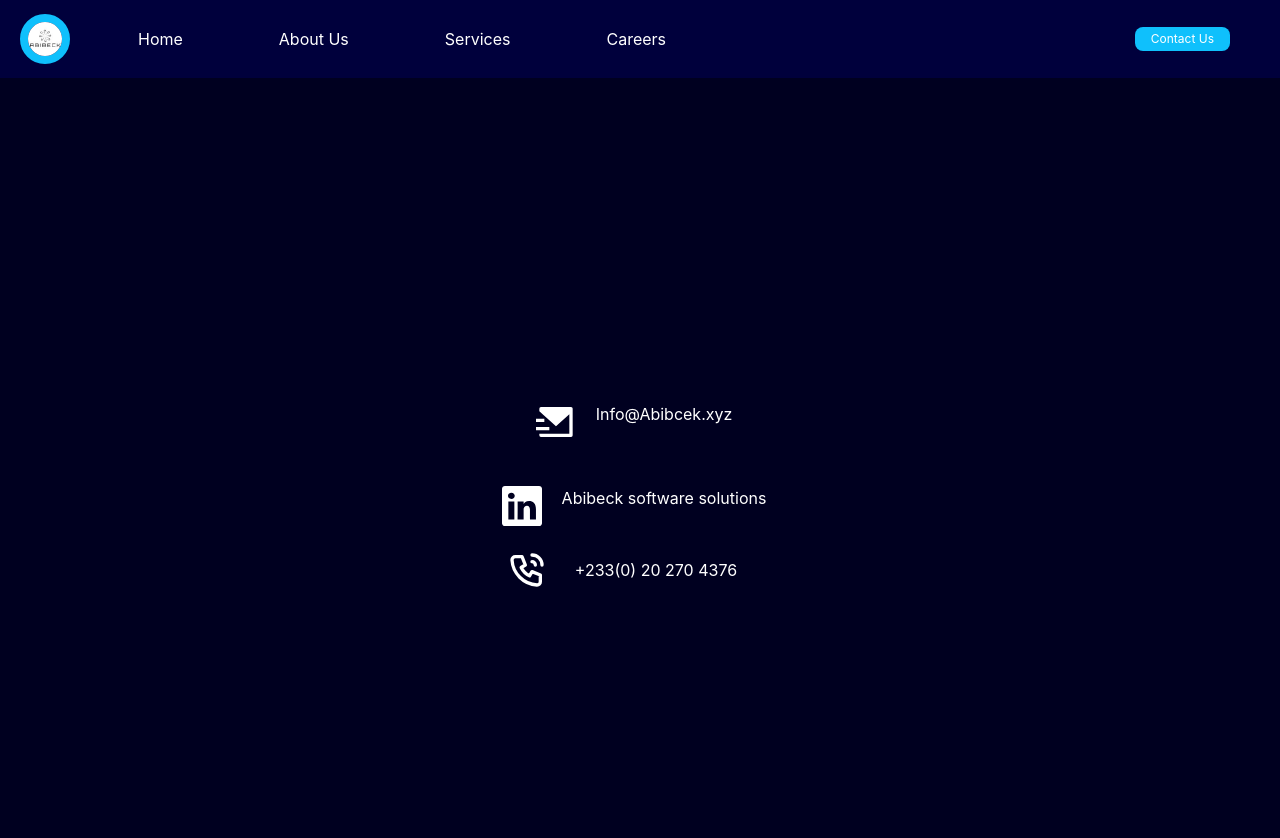
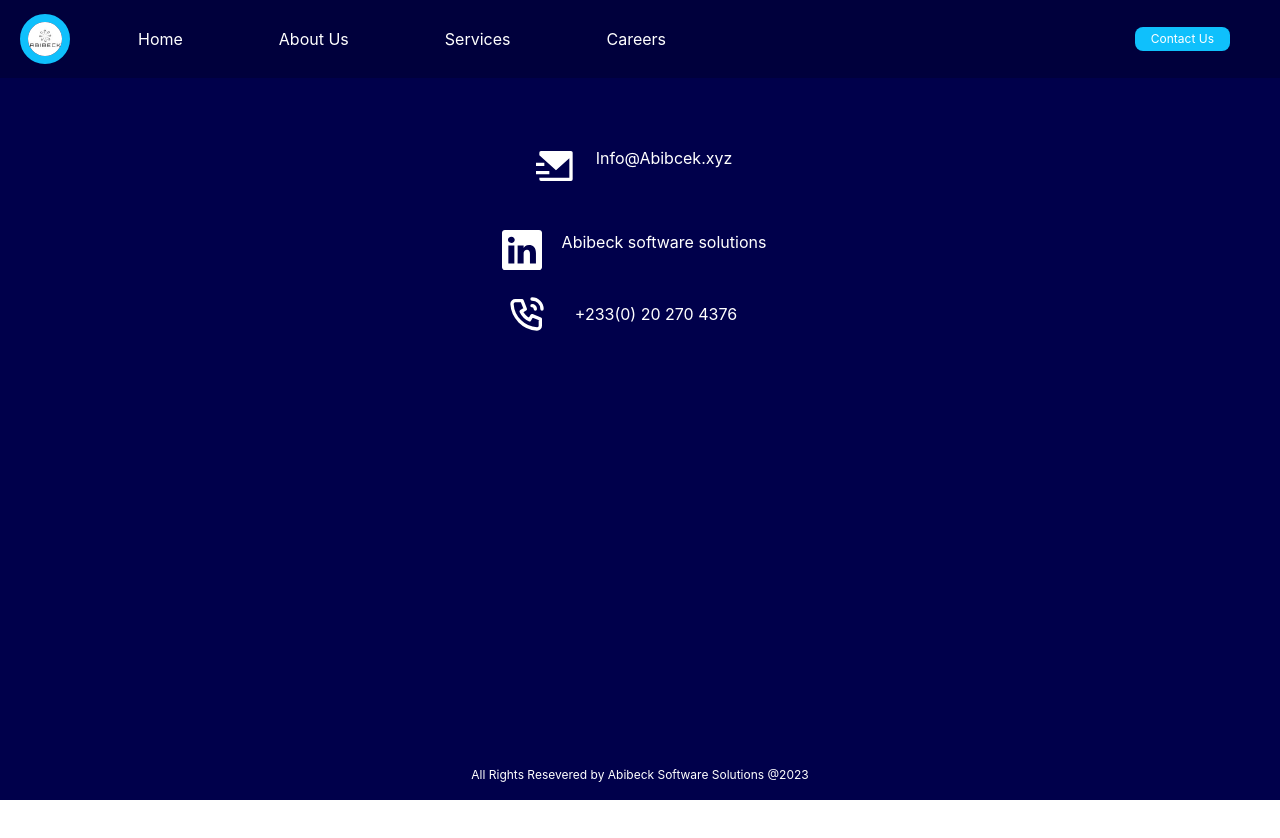
Before and after one commit to densor-hub/Abibeck, a React (Create React App) app: page /contact in a window 1280 px wide. Shown: the top 838 px of the page. After the commit the page ends 800 px from the top, so only its background shows below. Built offline with nearby package versions, Linux system fonts and the light colour scheme.

Commit message:
UI folder change to Pages

```diff
--- a/src/UIs/ContactUsPage.jsx
+++ b/src/Pages/ContactUsPage.jsx
@@ -5,9 +5,9 @@ import { RiMailSendFill } from "react-icons/ri";
 
 const ContactUsPage = () => {
   return (
-    <main className="min-h-screen w-screen bg-[rgb(0,0,65)] ">
+    <main className="min-h-screen w-screen bg-[rgb(0,0,75)] overflow-x-hidden ">
       <NavBar />
-      <section className="py-10 h-full w-full text-white bg-[rgb(0,0,0,0.5)] text-center min-h-screen flex flex-col justify-center items-center">
+      <section className="py-10 h-full  text-white  text-center flex flex-col justify-center items-center relative overflow-x-hidden">
         <div className=" sm:flex pt-7 mb-4 sm:border-0 w-fit mx-auto">
           <div className="pb-3 sm:pb-0 sm:pr-8 flex justify-center">
             <a href="">{<RiMailSendFill size={40} />}</a>
@@ -35,13 +35,20 @@ const ContactUsPage = () => {
           </div>
         </div>
 
-        <div className="pb-3 sm:pb-0  sm:pr-4 flex justify-center">
+        <div className="pb-3 sm:pb-0  sm:pr-4 flex justify-center" >
           <div className="relative top-2 right-5">
             {<TbPhoneCall size={40} />}
           </div>
           <div className="pl-2 relative top-4 ">+233(0) 20 270 4376</div>
         </div>
+
       </section>
+
+
+      <div className="text-white text-[12px] py-4 mx-auto w-100vw text-center absolute bottom-0 left-[50%] translate-x-[-50%]">
+        All Rights Resevered by Abibeck Software Solutions{" @"}
+        {new Date().getFullYear()}
+      </div>
     </main>
   );
 };
--- a/src/components/Phone.jsx
+++ b/src/components/Phone.jsx
@@ -1,3 +1,4 @@
+import { Link } from "react-router-dom";
 import logo from "../assets/logo.jpg";
 import { useRef, useEffect } from "react";
 const Phone = ({ showMenuBoolFromNavBar }) => {
@@ -51,9 +52,9 @@ const Phone = ({ showMenuBoolFromNavBar }) => {
           </div>
         </section>
         <p className="text-center text-white relative bottom-6 text-xs z-50 font-bold animate-bounce">
-          <a href="#footer" className="hover:underline">Connect with us . . .</a>
+          <Link to={"/contact"} className="hover:underline">Connect with us . . .</Link>
         </p>
-        <a href="#footer">
+        <Link to={"/contact"}>
           <section className="w-24 h-24 mx-auto  rounded-full my-4 bg-[rgb(15,192,252)] border-2 border-white shadow-lg shadow-[rgb(15,192,252)] animate-none hover:scale-[120%] hover:animate-spin">
             <div className="h-8  w-8 rounded-full border-4 border-white mx-auto relative top-2 border-t-transparent">
               <div className="w-1 h-4 bg-white mx-auto bottom-1 relative"></div>
@@ -62,7 +63,7 @@ const Phone = ({ showMenuBoolFromNavBar }) => {
               Connect !
             </p>
           </section>
-        </a>
+        </Link>
 
         <section className="block text-xs space-x-4 w-fit mx-auto text-white mt-8">
           <div className="inline-block">
```
Also changed, not shown: src/App.js (+7 -7 lines), src/Pages/404.jsx (renamed from src/UIs/404.jsx), src/Pages/AboutUsPage.jsx (renamed from src/UIs/AboutUsPage.jsx), src/Pages/Careers.jsx (renamed from src/UIs/Careers.jsx), src/Pages/LandingPage.jsx (renamed from src/UIs/LandingPage.jsx), src/Pages/ServicesPage.jsx (renamed from src/UIs/ServicesPage.jsx).
